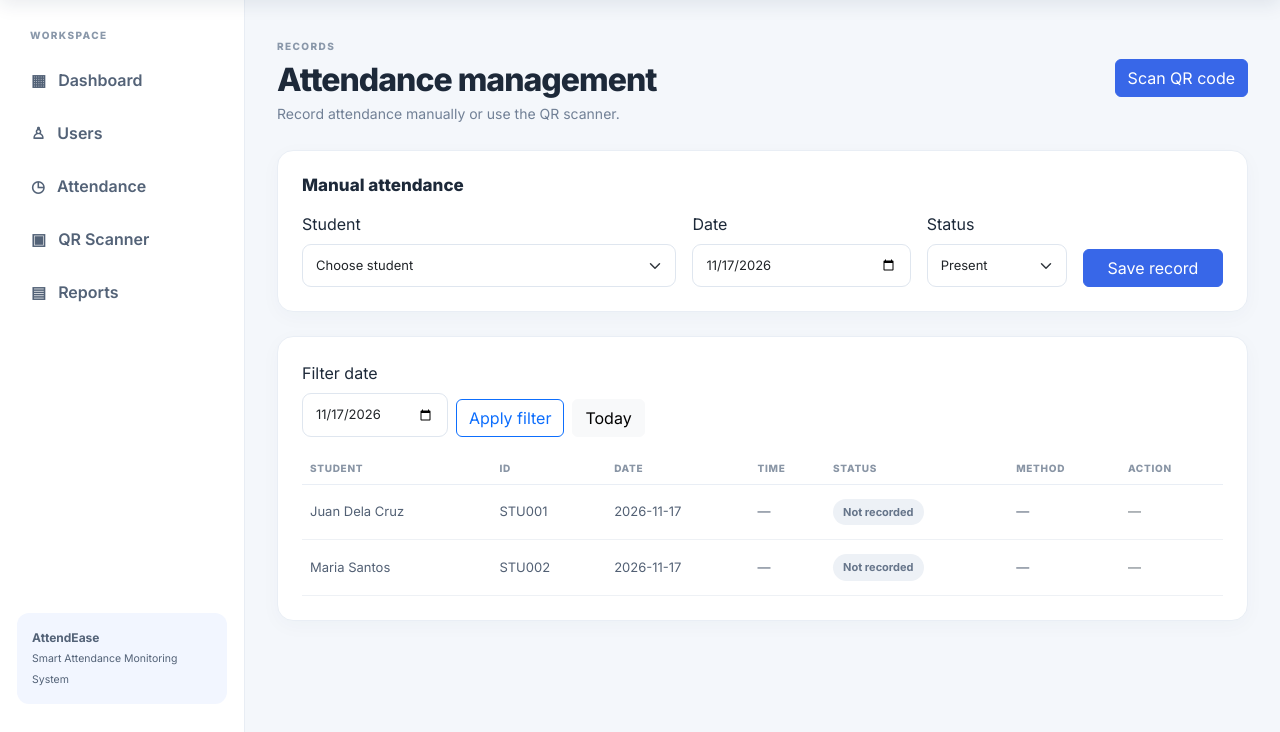
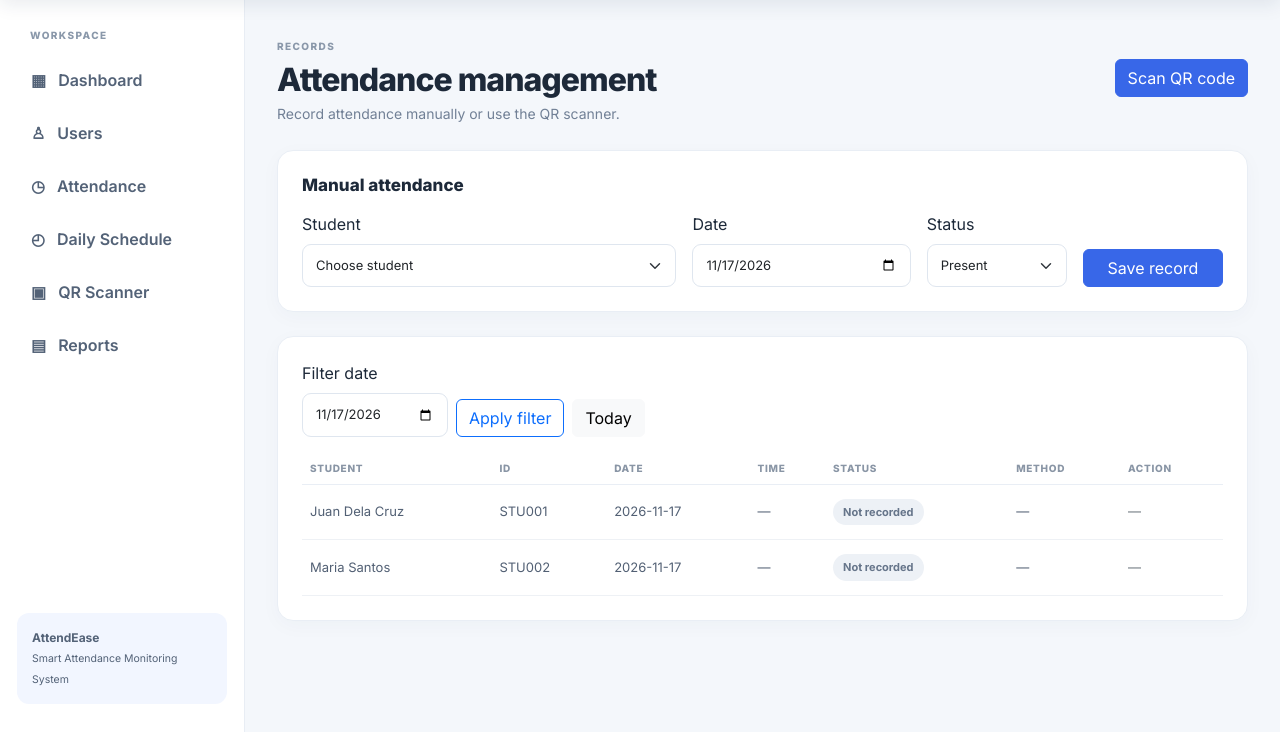
Before and after one commit to emsterjohn/attendease, a Flask app: page /attendance in a window 1280 px wide. Shown: the part 68-800 px from the top of the page. Run offline with Flask 3, Linux system fonts and the light colour scheme; the visitor is signed in with stand-in values (Sample User, id 1); data comes from the database, SQL or seed files in the repository.

Commit message:
Add school-wide attendance schedule navigation

```diff
--- a/templates/base.html
+++ b/templates/base.html
@@ -28,6 +28,7 @@
     {% if current_user.role in ['admin','teacher'] %}
       <a href="{{ url_for('students') }}" class="side-link">♙ <span>Users</span></a>
       <a href="{{ url_for('attendance') }}" class="side-link">◷ <span>Attendance</span></a>
+      <a href="{{ url_for('attendance_schedule') }}" class="side-link">◴ <span>Daily Schedule</span></a>
       <a href="{{ url_for('scan') }}" class="side-link">▣ <span>QR Scanner</span></a>
       <a href="{{ url_for('reports') }}" class="side-link">▤ <span>Reports</span></a>
     {% else %}
```
